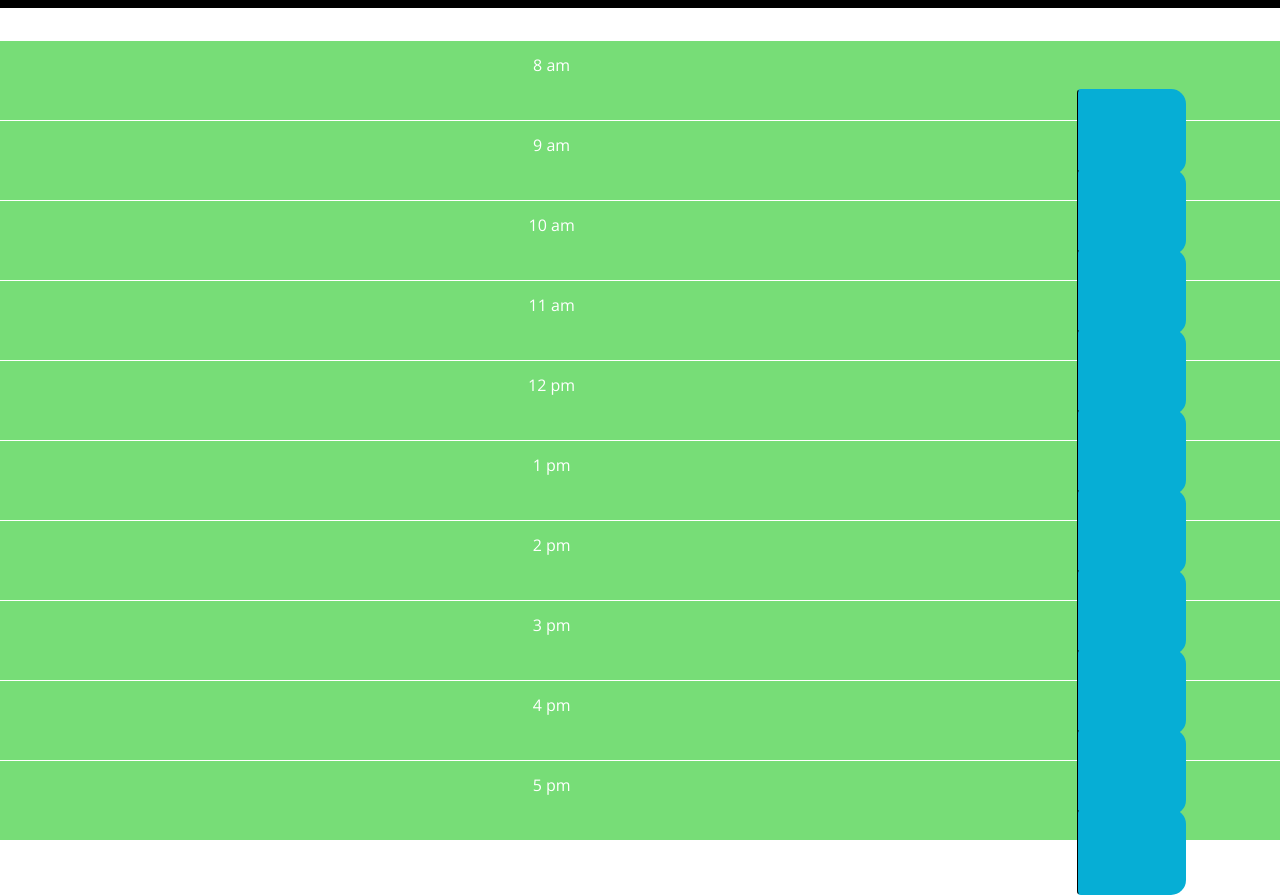
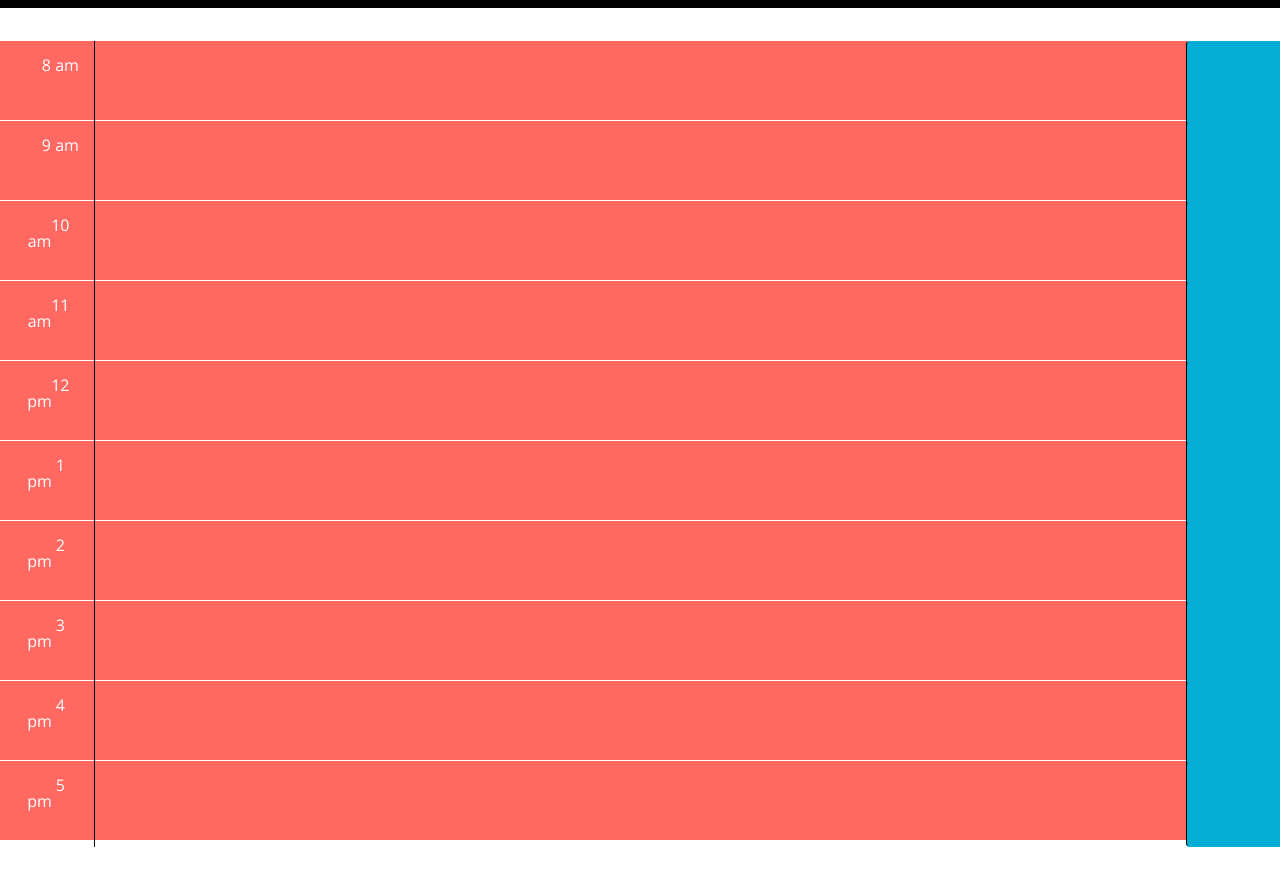
Before and after one commit to akaur09/Personal-Planner, a plain HTML site: page assets/index.html in a window 1280 px wide. Shown: the part 260-1155 px from the top of the page. After the commit the page ends 1107 px from the top, so only its background shows below. Drawn offline with nearby package versions, Linux system fonts and the light colour scheme.

Commit message:
attempt to fix the code and update readme

```diff
--- a/assets/index.html
+++ b/assets/index.html
@@ -31,7 +31,7 @@
     <div class="Timeblocks" id="Planner">
       <!-- Timeblocks go here -->
       <section id="8" class="row time-block">
-        <div class="col-md-10 hours">
+        <div class="col-md-1 hours">
           8 am
         </div>
         <textarea class="col-md-10 plan">
@@ -42,7 +42,7 @@
       </section>
 
       <section id="9" class="row time-block">
-        <div class="col-md-10 hours">
+        <div class="col-md-1 hours">
           9 am
         </div>
         <textarea class="col-md-10 plan">
@@ -53,7 +53,7 @@
       </section>
 
       <section id="10" class="row time-block">
-        <div class="col-md-10 hours">
+        <div class="col-md-1 hours">
           10 am
         </div>
         <textarea class="col-md-10 plan">
@@ -64,7 +64,7 @@
       </section>
 
       <section id="11" class="row time-block">
-        <div class="col-md-10 hours">
+        <div class="col-md-1 hours">
           11 am
         </div>
         <textarea class="col-md-10 plan">
@@ -75,7 +75,7 @@
       </section>
 
       <section id="12" class="row time-block">
-        <div class="col-md-10 hours">
+        <div class="col-md-1 hours">
           12 pm
         </div>
         <textarea class="col-md-10 plan">
@@ -86,7 +86,7 @@
       </section>
 
       <section id="13" class="row time-block">
-        <div class="col-md-10 hours">
+        <div class="col-md-1 hours">
           1 pm
         </div>
         <textarea class="col-md-10 plan">
@@ -97,7 +97,7 @@
       </section>
 
       <section id="14" class="row time-block">
-        <div class="col-md-10 hours">
+        <div class="col-md-1 hours">
           2 pm
         </div>
         <textarea class="col-md-10 plan">
@@ -108,7 +108,7 @@
       </section>
 
       <section id="15" class="row time-block">
-        <div class="col-md-10 hours">
+        <div class="col-md-1 hours">
           3 pm
         </div>
         <textarea class="col-md-10 plan">
@@ -119,7 +119,7 @@
       </section>
 
       <section id="16" class="row time-block">
-        <div class="col-md-10 hours">
+        <div class="col-md-1 hours">
           4 pm
         </div>
         <textarea class="col-md-10 plan">
@@ -130,7 +130,7 @@
       </section>
 
       <section id="17" class="row time-block">
-        <div class="col-md-10 hours">
+        <div class="col-md-1 hours">
           5 pm
         </div>
         <textarea class="col-md-10 plan">
--- a/assets/script.js
+++ b/assets/script.js
@@ -12,7 +12,7 @@
 // WHEN I refresh the page
 // THEN the saved events persist
 $(document).ready(function(){
-    $("#currentday").text(moment().format("dddd, MMMM Do YYYY, h:mm:ss a"));
+    $("#currentday").text(moment().format("dddd, MMMM Do YYYY"));
 
     $(".savePlan").on("click", function(){
         var time= $(this).parent().attr("id");
@@ -40,16 +40,16 @@ $(document).ready(function(){
 
             if (hourblock < currenthour){
                 $(this).addClass("past");
-                $(this).addClass("present");
-                $(this).addClass("future");
-            } else if (hourblock === currenthour){
-                $(this).addClass("past");
-                $(this).addClass("present");
+                // $(this).addClass("present");
+                // $(this).addClass("future");
+            } else if (hourblock > currenthour){
+                // $(this).addClass("past");
+                // $(this).addClass("present");
                 $(this).addClass("future");
             } else {
-                $(this).addClass("past");
+                // $(this).addClass("past");
                 $(this).addClass("present");
-                $(this).addClass("future");
+                // $(this).addClass("future");
             }
         })
     }
```
Also changed, not shown: 1 other file.
